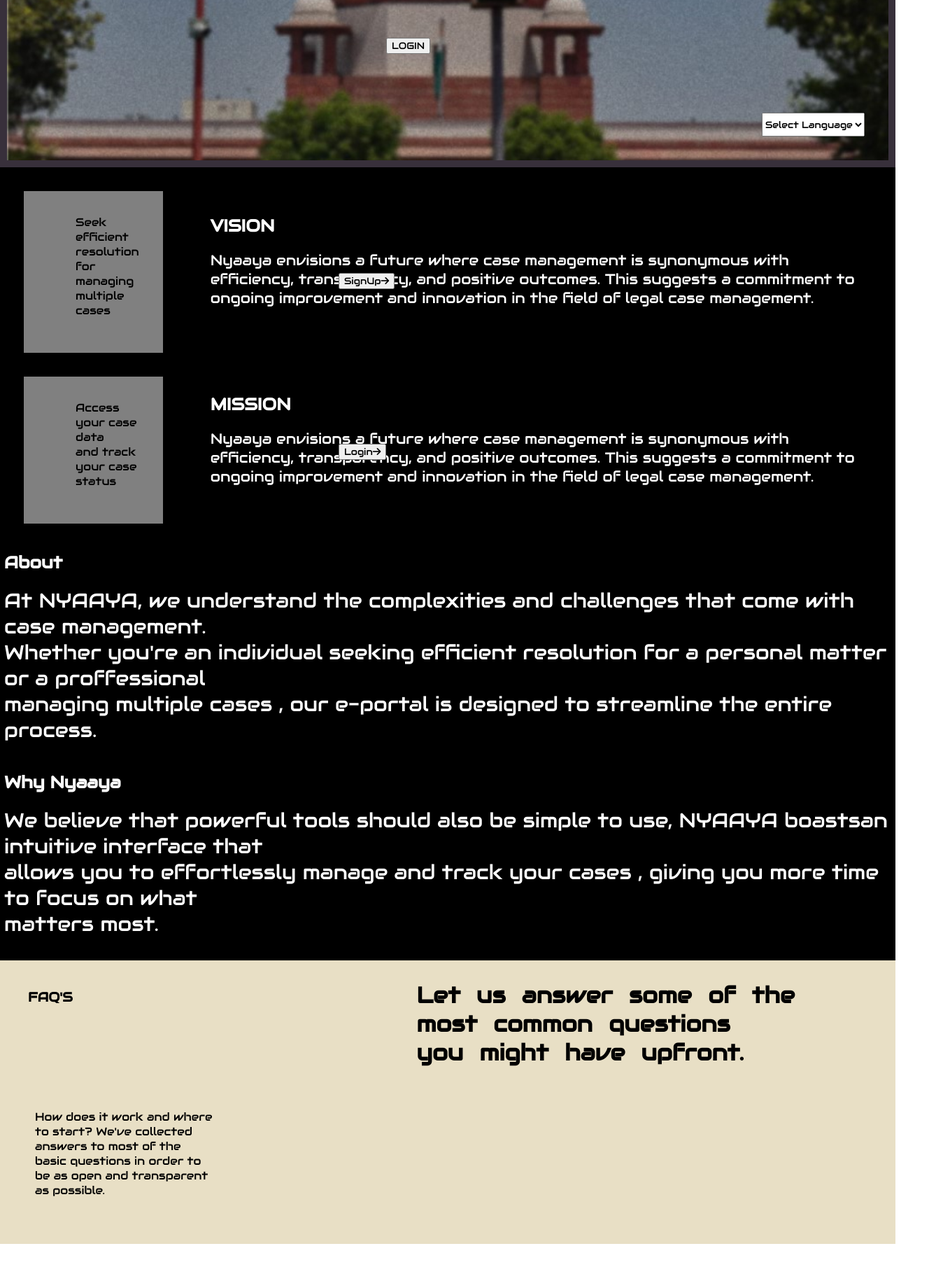
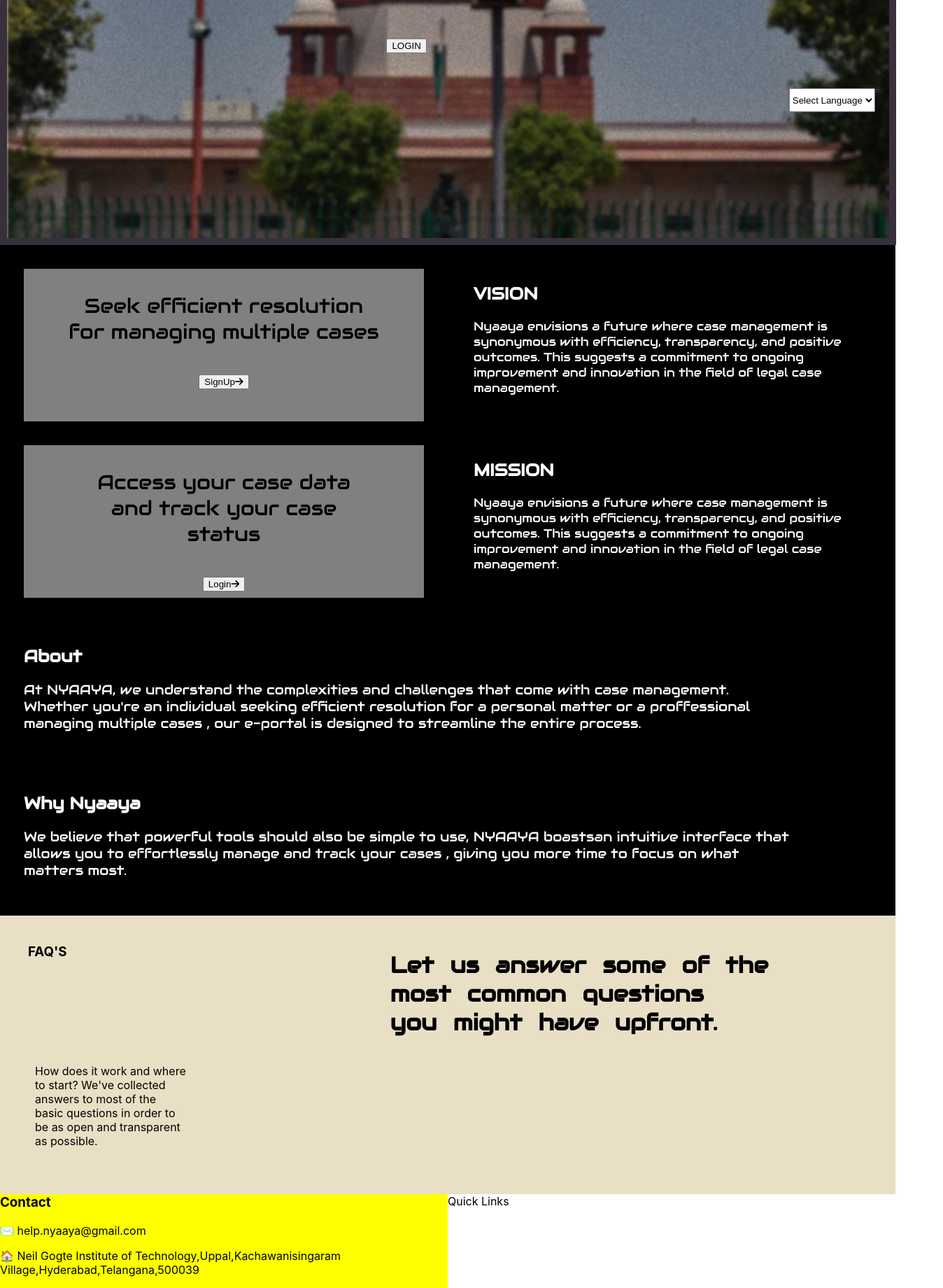
Before and after one commit to udaykumarcoder/NyaayaG160, a React (Create React App) app in the folder eportal/: page / in a window 1280 px wide. Shown: the part 470-2310 px from the top of the page at 70% size, 1348 px wide, since content can reach past the window. Before the commit the page ends 2247 px from the top, so only its background shows below. Built offline with nearby package versions, Linux system fonts and the light colour scheme.

Commit message:
nresponsive

```diff
--- a/eportal/src/screens/About.css
+++ b/eportal/src/screens/About.css
@@ -1,36 +1,45 @@
-.about{
+.about {
   background-color: black;
+  width: 100vw;
+  font-family: 'Audiowide', sans-serif;
 }
 
-.maincontainer{
+.maincontainer {
   display: flex;
+  align-items: center;
+
 
 }
-.box1{
+.container1{
+  width: 50%;
+}
+.container2{
+  width: 50%;
+}
+
+.box1 {
 
   background-color: grey;
-    /* width: 32rem; */
   margin: 34px;
   padding: 34px;
-    /* height: 12rem; */
+  height: 150px;
+  text-align: center;
+  font-size: 1.8rem;
+
 }
-.box2{
+
+.box2 {
   background-color: grey;
-    /* width: 32rem; */
   margin: 34px;
   padding: 34px;
-    /* height: 12rem; */
-  }
-.box1 p{
-    margin-left: 40px;
-    /* font-size: 2.4rem; */
+  height: 150px;
+  text-align: center;
+  font-size: 1.8rem;
+
 
 }
-.box2 p{
-    margin-left: 40px;
-    /* font-size: 2.4rem; */
 
-  }
+
 
 .boxbutton {
   text-align: end;
@@ -42,27 +51,32 @@
 }
 
 
-.vision{
-    margin-top: 34px;
+.vision {
   margin-right: 21px;
-    padding: 34px;
-    background-color: black;
+  padding: 37px;
   color: white;
-    /* height: 12rem; */
 }
-.vision p{
-    font-size: 1.3rem;
+
+.vision p {
+  font-size: 17px;
   color: white;
 
 }
-.about2{
+
+.about2 {
   background-color: black;
+  width: 100vw;
+  font-family: 'Audiowide', sans-serif;
+
 }
-  .aboutpage{
-      padding: 6px;
+
+.aboutpage {
   width: 100%;
   color: white;
+  padding: 34px;
+
 }
-    .aboutpage p{
-      font-size: 1.8rem;
+
+.aboutpage p {
+  font-size: 1.2rem;
 }
--- a/eportal/src/screens/About.js
+++ b/eportal/src/screens/About.js
@@ -9,21 +9,21 @@ const About = () => {
         <div className="container1">
         <div className="box1">
           <p>Seek efficient resolution <br /> for managing multiple cases</p>
-          <div className="boxbutton">
+
           <button>
             SignUp
             <span className='icon'><i class="fa-solid fa-arrow-right"></i></span>
           </button>
-          </div>
+
         </div>
         <div className="box2">
           <p>Access your case data <br />and track your case <br />status</p>
-          <div className="boxbutton">
+
           <button>
             Login
             <span className='icon'><i class="fa-solid fa-arrow-right"></i></span>
           </button>
-          </div>
+
         </div>
         </div>
         <div className="container2">
--- a/eportal/src/screens/Contact.css
+++ b/eportal/src/screens/Contact.css
@@ -1,10 +1,10 @@
-.contact{
+/* .contact{
   background-color: rgb(44, 36, 36);
   color: white;
 
 }
 
-hr{
+/* hr{
     width: 95%;
   }
   .content1{
@@ -39,3 +39,22 @@ hr{
     margin: 0px 20px;
 
   }
+  .tt{
+    width: 100vw;
+
+  } */
+
+.contact {
+
+  display: flex;
+}
+
+.contactblock1 {
+
+  background-color: yellow;
+  width: 50%;
+}
+
+.contactblock2 p{
+  text-align: end;
+}
--- a/eportal/src/screens/Contact.js
+++ b/eportal/src/screens/Contact.js
@@ -1,52 +1,73 @@
+// import React from 'react'
+// import './Contact.css';
+
+// const Contact = () => {
+//   return (
+//     <>
+//     <div className="contact" id='contacts'>
+//       <table>
+//       <tr>
+//       <td >
+//       <section className="content1">
+//         <th><b>Contact</b></th>
+//         <br/>
+//         <br/>
+//         ✉️ help.nyaaya@gmail.com
+//         <br/>
+//         <br/>
+//         🏠 Neil Gogte Institute of Technology,Uppal,Kachawanisingaram Village,<br/>Hyderabad,Telangana,500039
+//       </section>
+//       </td>
+//       <td>
+//       <th><b className="c2">Quick Links</b></th>
+//       <section className="content2">
+//       <div className="nav">
+//       <ul>
+//         <li>Home</li>
+//         <li>About</li>
+//         <li>Services</li>
+//         <li>FAQ's</li>
+
+//         </ul>
+//       </div>
+//       <b id="c1">Social</b>
+//       <br/>
+//       <br/>
+//       <p id="c1">hello</p>
+//       </section>
+//       </td>
+//       </tr>
+//       </table>
+//       <br/>
+//       <hr/>
+//       <h4 style={{textAlign:"center"}}>©️2023 Nyaaya,All Rights Reserved</h4>
+
+//       </div>
+
+// </>
+
+
+//   )
+// }
+
+// export default Contact
 import React from 'react'
 import './Contact.css';
-
 const Contact = () => {
   return (
     <>
-    <div className="contact" id='contacts'>
-      <table>
-      <tr>
-      <td >
-      <section className="content1">
-        <b>Contact</b>
-        <br/>
-        <br/>
-        ✉️ help.nyaaya@gmail.com
-        <br/>
-        <br/>
-        🏠 Neil Gogte Institute of Technology,Uppal,Kachawanisingaram Village,Hyderabad,Telangana,500039
-      </section>
-      </td>
-      <td>
-      <b className="c2">Quick Links</b>
-      <section className="content2">
-      <div className="nav">
-      <ul>
-        <li>Home</li>
-        <li>About</li>
-        <li>Services</li>
-        <li>FAQ's</li>
+    <div className='contact'>
+    <div className='contactblock1'>
+        <h3>Contact</h3>
+        <p>✉️ help.nyaaya@gmail.com</p>
+        <p>🏠 Neil Gogte Institute of Technology,Uppal,Kachawanisingaram Village,Hyderabad,Telangana,500039</p>
 
-        </ul>
-      </div>
-      <b id="c1">Social</b>
-      <br/>
-      <br/>
-      <p id="c1">hello</p>
-      </section>
-      </td>
-      </tr>
-      </table>
-      <br/>
-      <hr/>
-      <h4 style={{textAlign:"center"}}>©️2023 Nyaaya,All Rights Reserved</h4>
-
-      </div>
-
-</>
-
-
+    </div>
+    <div className='contactblock2'>
+      <p className='ql'>Quick Links</p>
+    </div>
+    </div>
+    </>
   )
 }
 
--- a/eportal/src/screens/Faq.css
+++ b/eportal/src/screens/Faq.css
@@ -1,6 +1,7 @@
 
 .fcontainer{
     background-color: #e8dfc5;
+    width: 100vw;
 
 }
 .fmainblock{
@@ -22,7 +23,6 @@
 }
 .fblock2{
    margin-left: 12rem;
-   margin-top: -21px;
    padding: 50px;
    font-size: 1rem;
 }
--- a/eportal/src/screens/Home.css
+++ b/eportal/src/screens/Home.css
@@ -1,11 +1,4 @@
 
-
-*{
-
-  font-family: 'Audiowide', sans-serif;
-
-
-}
 .HOME{
   background-image: url(../Assets/scourt.jpeg);
   border-width: 10px;
@@ -13,9 +6,11 @@
   border-color: #38303b;
   background-size: cover;
   background-repeat: no-repeat;
-  /* background-repeat: no-repeat center center fixed; */
   margin: 0px;
   padding: 0;
+  height: 100vh;
+  width: 98.5vw;
+  font-family: 'Audiowide', sans-serif;
 
 }
 
@@ -49,9 +44,9 @@
 
 .drop{
   display: flex;
-  justify-content: flex-end;
-  padding: 34px;
-  height: 34px;
+  flex-direction: row-reverse;
+  margin-right: 20px;
+  height: 34px
 
 ;
 }
--- a/eportal/src/screens/Home.js
+++ b/eportal/src/screens/Home.js
@@ -4,7 +4,7 @@ import {Link} from 'react-router-dom';
 import './Home.css';
 import About from './About';
 import Faq from './Faq';
-// import Contact from './Contact';
+import Contact from './Contact';
 
 
 
@@ -57,7 +57,7 @@ const Home = () => {
 
       <About/>
       <Faq/>
-      {/* <Contact/> */}
+      <Contact/>
 
 
 
```
Lines whose indentation alone changed are shown as unchanged.
